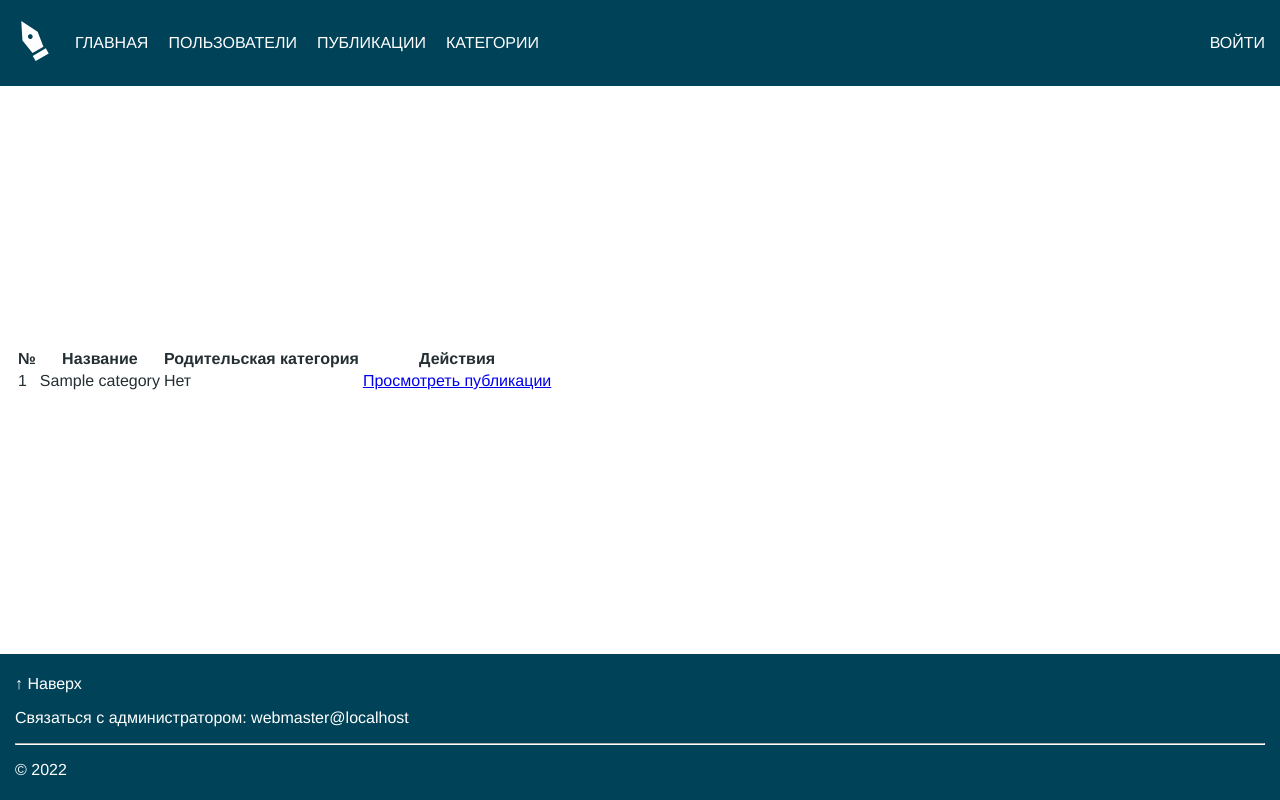
After one commit to eivankin/php-lj, a PHP site: page /categories/ in a window 1280 px wide. The commit adds this page. Run offline with PHP 8.4, Linux system fonts and the light colour scheme; tables that the repository leaves empty hold one stand-in row (values such as "Sample post").

Commit message:
categories WIP

```diff
--- /dev/null
+++ b/db/category/util.php
@@ -0,0 +1,35 @@
+<?php
+
+require_once 'db/connection.php';
+
+function get_all_categories(): array
+{
+    return get_connection()->query('SELECT * FROM category')->fetch_all(MYSQLI_ASSOC);
+}
+
+
+function create_category(string $name, $parent_id)
+{
+    get_connection()->begin_transaction();
+    if (isset($parent_id) && $parent_id != 0) {
+        $query = get_connection()->prepare('INSERT INTO category(name, parent_id) VALUES (?, ?)');
+        $query->bind_param('si', $name, $parent_id);
+    } else {
+        $query = get_connection()->prepare('INSERT INTO category(name, parent_id) VALUES (?, NULL)');
+        $query->bind_param('s', $name);
+    }
+    $query->execute();
+    get_connection()->commit();
+}
+
+function update_category(int $id, string $name, int $parent_id)
+{
+}
+
+function delete_category(int $id)
+{
+}
+
+function get_category(int $id)
+{
+}
--- a/index.php
+++ b/index.php
@@ -28,6 +28,8 @@ $urls = array(
     '/entries/new' => 'pages/entries/new.php',
     '/users/' => 'pages/users/list.php',
     '/users/new' =>  'pages/users/new.php',
+    '/categories/' => 'pages/categories/list.php',
+    '/categories/new' => 'pages/categories/new.php',
 );
 
 if (isset($urls[$_SERVER['REQUEST_URI']])) {
--- a/pages/base.php
+++ b/pages/base.php
@@ -18,6 +18,7 @@
             <li><a class="white" href="/">Главная</a></li>
             <li><a class="white" href="/users/">Пользователи</a></li>
             <li><a class="white" href="/entries/">Публикации</a></li>
+            <li><a class="white" href="/categories/">Категории</a></li>
         </ul>
     </nav>
     <nav>
--- /dev/null
+++ b/pages/categories/list.php
@@ -0,0 +1,47 @@
+<?php
+require_once 'db/category/util.php';
+require_once 'db/permission/built-in.php';
+$title = 'Список категорий';
+
+$is_admin = isset($_SESSION['user_id']) && has_permission($_SESSION['user_id'], ADMIN);
+
+$content = '';
+if ($is_admin)
+    $content .= '<a href="./new"><button>Добавить категорию</button></a>';
+
+$content .= '
+<table>
+    <thead>
+        <tr>
+            <th>№</th>
+            <th>Название</th>
+            <th>Родительская категория</th>
+            <th>Действия</th>
+        </tr>
+    </thead>
+    <tbody>';
+
+
+foreach (get_all_categories() as $category) {
+    $actions = "<a href='./{$category['id']}'>Просмотреть публикации</a>";
+
+    if ($is_admin) {
+        $actions .= " | <a href='./{$category['id']}/edit'>Редактировать</a>" .
+            " | <a href='./{$category['id']}/delete'>Удалить</a>";
+    }
+
+    $parent = 'Нет';
+    if (isset($category['parent_id']))
+        $parent = "<a href='#{$category['parent_id']}'>№ {$category['parent_id']}</a>";
+
+    $content .= "<tr id='{$category['id']}'>
+    <td>{$category['id']}</td>
+    <td>{$category['name']}</td>
+    <td>{$parent}</td>
+    <td>{$actions}</td>
+</tr>";
+}
+
+$content .= '</tbody></table>';
+
+require_once 'pages/base.php';
```
Also changed, not shown: create-db.sql (+13 -13 lines), db/permission/util.php (+8 -4 lines), pages/categories/new.php (added, +44 -0 lines).
